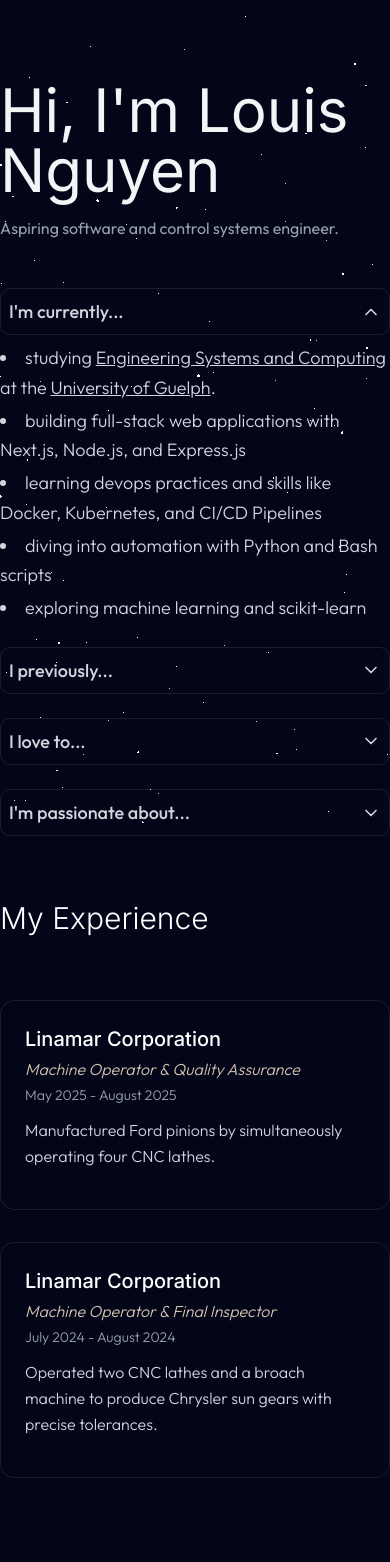
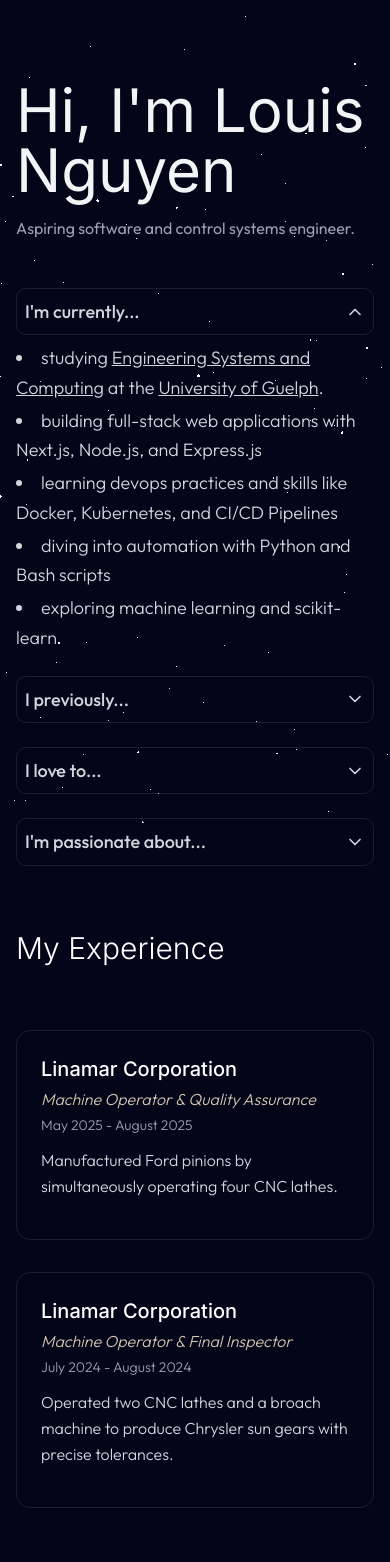
Before and after one commit to louisnguyenn/Louis-Personal-Portfolio, a React (Vite) app: page / in a window 390 px wide. Shown: the top 1562 px of the page. Built offline with nearby package versions, Linux system fonts and the light colour scheme.

Commit message:
add padding on small screens

```diff
--- a/src/components/sections/About.jsx
+++ b/src/components/sections/About.jsx
@@ -76,7 +76,7 @@ export const About = () => {
 
   return (
     <section id="about" className="pt-8">
-      <div className="mx-auto">
+      <div className="mx-auto w-full px-4 sm:px-6 lg:px-8">
         <ScrollReveal delay={0.2}>
           <div className="mb-5">
             <Collapsible
--- a/src/components/sections/Experience.jsx
+++ b/src/components/sections/Experience.jsx
@@ -82,11 +82,8 @@ export const Experience = () => {
   ];
 
   return (
-    <section
-      id="experience"
-      className="flex items-center justify-center py-10"
-    >
-      <div className="mx-auto">
+    <section id="experience" className="flex items-center justify-center py-10">
+      <div className="w-full px-4 sm:px-6 lg:px-8">
         <ScrollReveal>
           <div className="mb-16">
             <h2 className="text-3xl md:text-4xl font-light mb-4 text-white">
--- a/src/components/sections/Home.jsx
+++ b/src/components/sections/Home.jsx
@@ -20,7 +20,7 @@ export const Home = () => {
 
   return (
     <section id="home" className="flex items-center relative">
-      <div className="pt-20 w-full">
+      <div className="pt-20 w-full px-4 sm:px-6 lg:px-8">
         <div className="z-10">
           <h1 className="text-6xl font-normal mb-4">
             Hi, I'm {text}
--- a/src/components/sections/Projects.jsx
+++ b/src/components/sections/Projects.jsx
@@ -115,7 +115,7 @@ export const Projects = () => {
 
   return (
     <section id="projects" className="flex items-center justify-center py-10">
-      <div className="mx-auto w-full px-4 sm:px-6 lg:px-8">
+      <div className="w-full px-4 sm:px-6 lg:px-8">
         <ScrollReveal>
           <div className="mb-16 max-w-3xl mx-auto">
             <h2 className="text-3xl md:text-4xl font-light mb-4 text-white">
```
